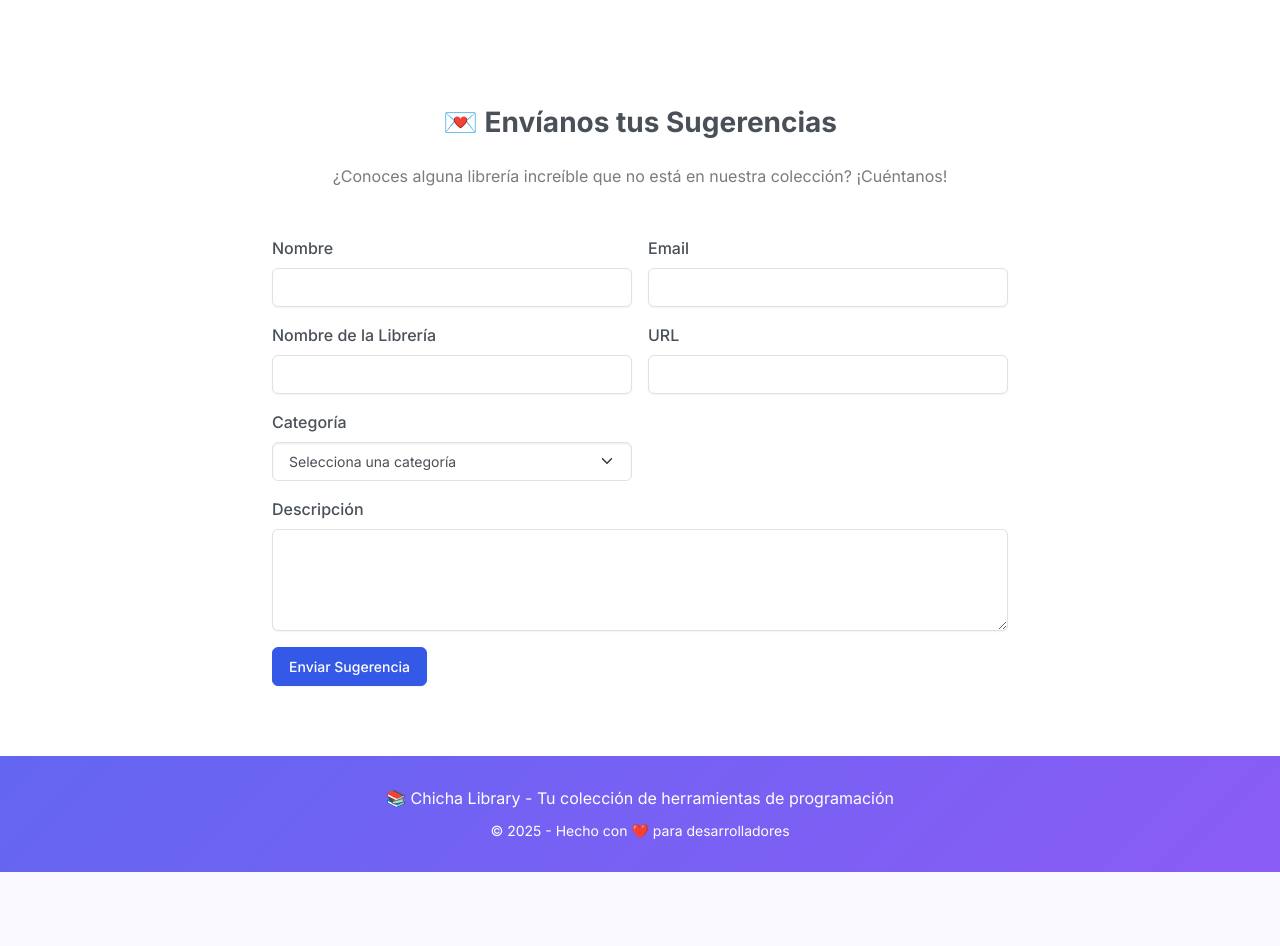
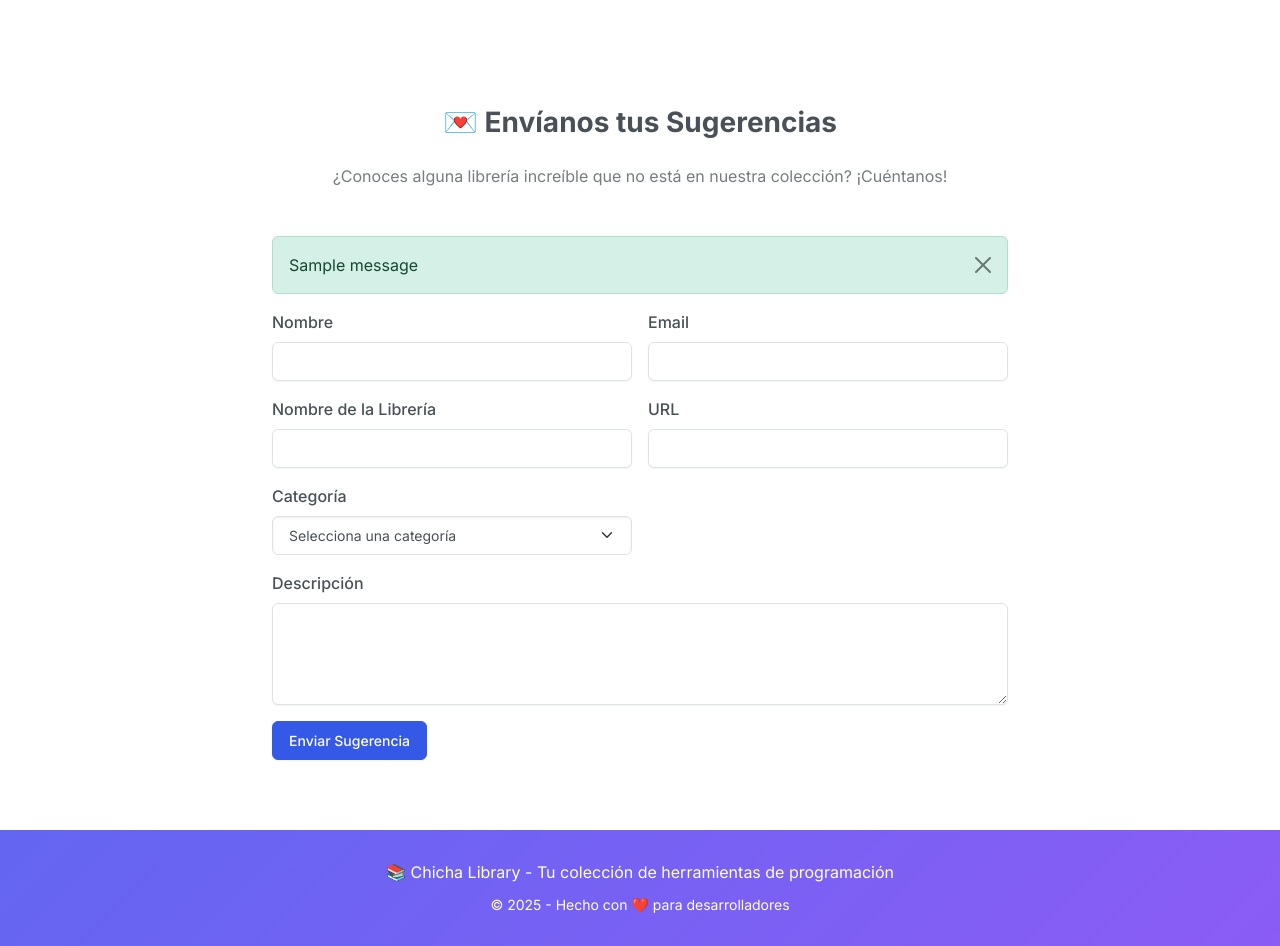
Before and after one commit to ClaudioGuevaraDev/chicha-library, a Django app: page / in a window 1280 px wide. Shown: the part 2689-3635 px from the top of the page. Before the commit the page ends 3561 px from the top, so only its background shows below. Run offline with Django 5.2, Linux system fonts and the light colour scheme; data comes from the database, SQL or seed files in the repository; tables that the repository leaves empty hold one stand-in row (Sample ...); one stand-in notice (Sample message) is shown; some libraries are stand-ins or nearby versions.

Commit message:
contact form terminado

```diff
--- a/library/templates/contact.html
+++ b/library/templates/contact.html
@@ -1,4 +1,4 @@
-<section class="contact-section">
+<section class="contact-section" id="contact">
   <div class="container">
     <div class="row justify-content-center">
       <div class="col-lg-8">
@@ -9,7 +9,19 @@
         </p>
 
         <form method="POST" action="{% url 'home' %}">
-          {% csrf_token %}
+          {% csrf_token %} {% if messages %}
+          <div
+            class="alert alert-success alert-dismissible fade show"
+            role="alert"
+          >
+            {% for message in messages %} {{ message }} {% endfor %}
+            <button
+              type="button"
+              class="btn-close"
+              data-bs-dismiss="alert"
+            ></button>
+          </div>
+          {% endif %}
 
           <div class="row g-3">
             <div class="col-md-6">
@@ -33,7 +45,8 @@
             </div>
 
             <div class="col-md-6">
-              <label for="libreria" class="form-label">Nombre de la Librería</label
+              <label for="libreria" class="form-label"
+                >Nombre de la Librería</label
               >
               <input
                 type="text"
@@ -45,12 +58,7 @@
 
             <div class="col-md-6">
               <label for="url" class="form-label">URL</label>
-              <input
-                type="url"
-                class="form-control"
-                id="url"
-                name="url"
-              />
+              <input type="url" class="form-control" id="url" name="url" />
             </div>
 
             <div class="col-md-6">
@@ -64,8 +72,7 @@
             </div>
 
             <div class="col-12">
-              <label for="mensaje" class="form-label">Descripción</label
-              >
+              <label for="mensaje" class="form-label">Descripción</label>
               <textarea
                 class="form-control"
                 id="description"
--- a/library/views.py
+++ b/library/views.py
@@ -1,6 +1,7 @@
 from django.shortcuts import render, redirect
 from django.core.paginator import Paginator
 from django.contrib import messages
+from django.urls import reverse
 
 from .models import Category, Item, Post
 
@@ -28,7 +29,7 @@ def home(request):
 
         messages.success(request, "¡Gracias por tu sugerencia! La revisaremos pronto.")
 
-        return redirect("home")
+        return redirect(reverse("home") + "#contact")
 
     categories = Category.objects.all()
     items = Item.objects.all().order_by("-created_at")
```
Also changed, not shown: db.sqlite3.
